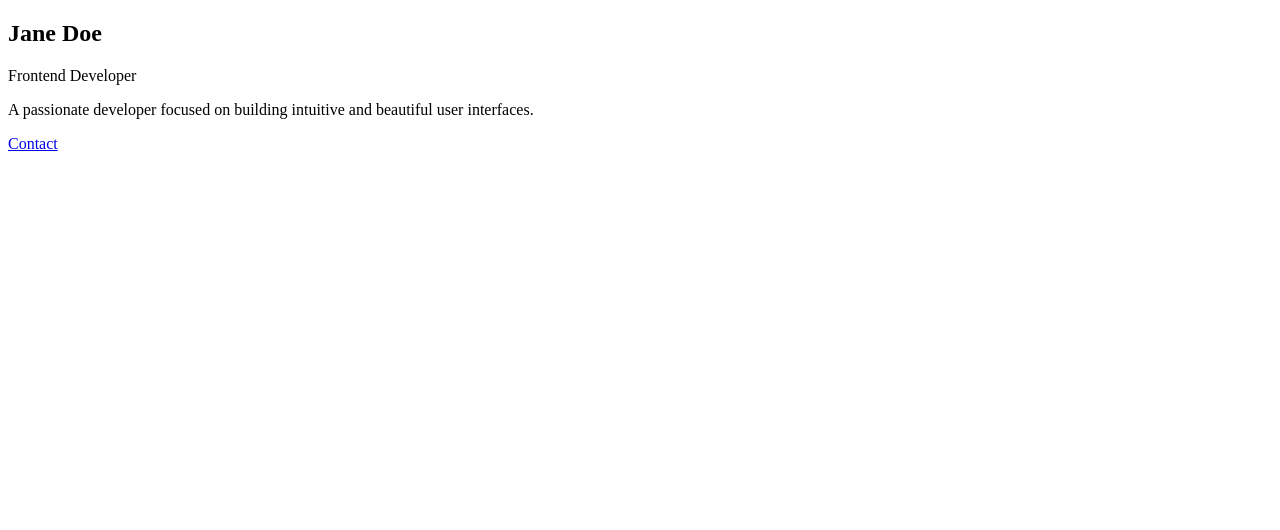
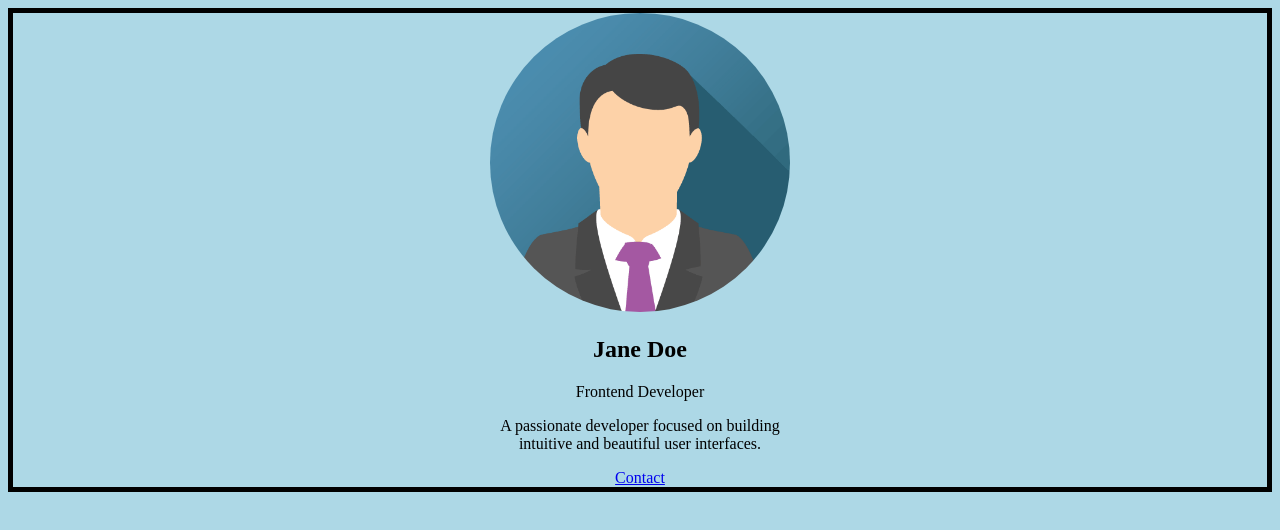
Before and after one commit to FadikarSurangan/HTML-CSS-training-, a plain HTML site: page HTML-CSS/13-11.html in a window 1280 px wide. Drawn offline with Linux system fonts and the light colour scheme.

Commit message:
update upto 18th

```diff
--- a/HTML-CSS/13-11.html
+++ b/HTML-CSS/13-11.html
@@ -1,12 +1,15 @@
 <!DOCTYPE html>
 <html lang="en">
 <head>
-    <meta charset="UTF-8">
+    <meta charset="UTF-8" name="viewport" content="width=device-width, initial-scale=1.0">
     <title>Profile Card</title>
-    <link rel="stylesheet" href="styles.css">
+    <link rel="stylesheet" href="style3.css">
 </head>
 <body>
     <div class="profile-card">
+        <div class="image-container">
+            <img src="profile.jpg" alt="Profile Image">
+        </div>
         <h2 id="name-header">Jane Doe</h2>
         <p class="title-text">Frontend Developer</p>
         <p>A passionate developer focused on building intuitive and beautiful user interfaces.</p>
--- /dev/null
+++ b/HTML-CSS/14-1.css
@@ -0,0 +1,35 @@
+body{
+    font-family: 'Franklin Gothic Medium', 'Arial Narrow', Arial, sans-serif;
+    background-color:#BFDAF8;
+    margin: 200px;
+}
+.profile-card{
+    background-color: whitesmoke;
+    border: 5px solid rgb(8, 6, 2);
+    padding: 40px;
+    width: 300px;
+    border-radius: 50px;
+}
+#name-header {
+    font-size: 1.3em;
+    font-weight: bold;
+    color: black;
+    margin-bottom: 15px;
+}
+.title-text {
+    font-size: 1em;
+    font-weight: bold;
+    color: #555;
+    margin-bottom: 10px;
+}
+.profile-card p {
+    font-size: 0.9em;
+    font-weight: bold;
+    color: #333;
+}
+.contact-info a {
+    color: #fff;
+    background-color: #4a62f7;
+    padding: 6px 12px;
+    display: inline-block;
+}
--- /dev/null
+++ b/HTML-CSS/14.css
@@ -0,0 +1,47 @@
+body {
+    font-family: Arial, sans-serif;
+    background-color: #aaaaaa;
+    margin: 30px;
+}
+nav {
+    position:sticky
+}
+.navigation {
+    background-color: white;
+    border-radius: 40px;
+    height: 60px;
+    padding: 20px 20px;
+    box-sizing: border-box;
+}
+.navigation-item {
+    display: inline-block;
+}
+.profile-card {
+    background-color: #ffffff;
+    border: 5px solid #031c37;
+    padding: 25px;
+    width: 580px;
+}
+#name-header {
+    font-size: 1.3em;
+    font-weight: bold;
+    color: black;
+    margin-bottom: 15px;
+}
+.title-text {
+    font-size: 1em;
+    font-weight: bold;
+    color: #555;
+    margin-bottom: 10px;
+}
+.profile-card p {
+    font-size: 0.9em;
+    font-weight: bold;
+    color: #333;
+}
+.contact-info a {
+    color: #fff;
+    background-color: #4a62f7;
+    padding: 6px 12px;
+    display: inline-block;
+}
--- /dev/null
+++ b/HTML-CSS/17-2.css
@@ -0,0 +1,39 @@
+body {
+    background: #f4f4f4;
+    font-family: Arial, sans-serif;
+    padding: 40px;
+
+    display: flex;
+    flex-direction:row;
+    align-items:center;
+    justify-content:space-evenly;
+    flex-wrap: nowrap;
+    gap: 20px;
+}
+
+.profile-card {
+    width: 250px;
+    padding: 20px;
+    border-radius: 12px;
+    background: white;
+}
+
+.profile-card h2 {
+    margin: 0;
+    font-size: 22px;
+}
+
+.title-text {
+    font-weight: bold;
+    color: #555;
+}
+
+.contact-info a {
+    display: inline-block;
+    padding: 10px 20px;
+    background: dodgerblue;
+    color: white;
+    text-decoration: none;
+    border-radius: 8px;
+    margin-top: 10px;
+}
--- /dev/null
+++ b/HTML-CSS/17.css
@@ -0,0 +1,35 @@
+body{
+    font-family: 'Franklin Gothic Medium', 'Arial Narrow', Arial, sans-serif;
+    background-color:#BFDAF8;
+    margin: 200px;
+}
+.profile-card{
+    background-color: whitesmoke;
+    border: 5px solid rgb(8, 6, 2);
+    padding: 40px;
+    width: 300px;
+    border-radius: 50px;
+}
+#name-header {
+    font-size: 1.3em;
+    font-weight: bold;
+    color: black;
+    margin-bottom: 15px;
+}
+.title-text {
+    font-size: 1em;
+    font-weight: bold;
+    color: #555;
+    margin-bottom: 10px;
+}
+.profile-card p {
+    font-size: 0.9em;
+    font-weight: bold;
+    color: #333;
+}
+.contact-info a {
+    color: #fff;
+    background-color: #4a62f7;
+    padding: 6px 12px;
+    display: inline-block;
+}
--- /dev/null
+++ b/HTML-CSS/style3.css
@@ -0,0 +1,15 @@
+body {
+        background-color: lightblue;
+        border: 2px solid black;
+        border-width: 5px;
+}
+.profile-card {
+  max-width: 300px;
+  margin: auto;
+  text-align: center;
+}
+img{
+  width: 100%;
+  height: auto;
+  border-radius: 50%;
+}
```
Also changed, not shown: HTML-CSS/14-1.html (added, +26 -0 lines), HTML-CSS/14.html (added, +74 -0 lines), HTML-CSS/17-2.html (added, +43 -0 lines), HTML-CSS/17.html (added, +142 -0 lines), HTML-CSS/form.html (+6 -5 lines), HTML-CSS/19.css (added), HTML-CSS/19.html (added), HTML-CSS/profile.jpg (added).
